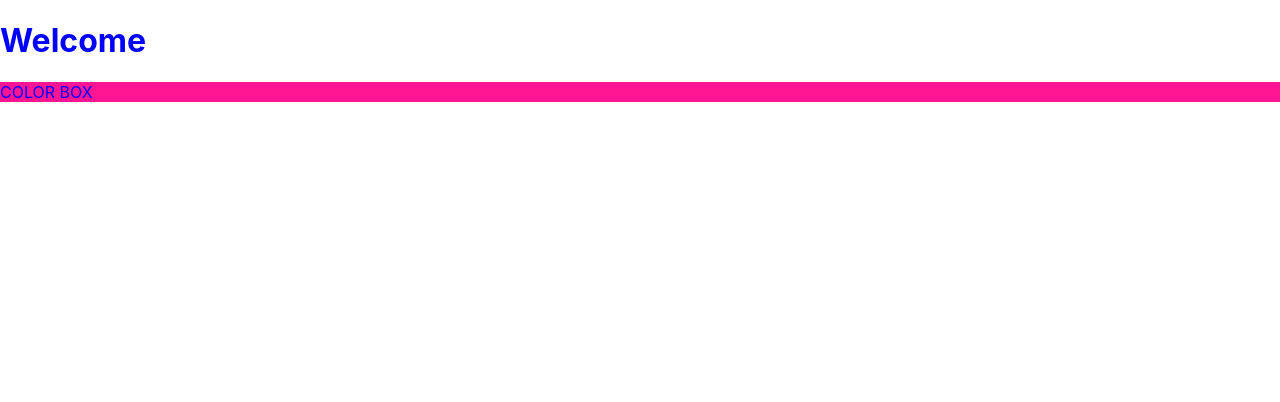
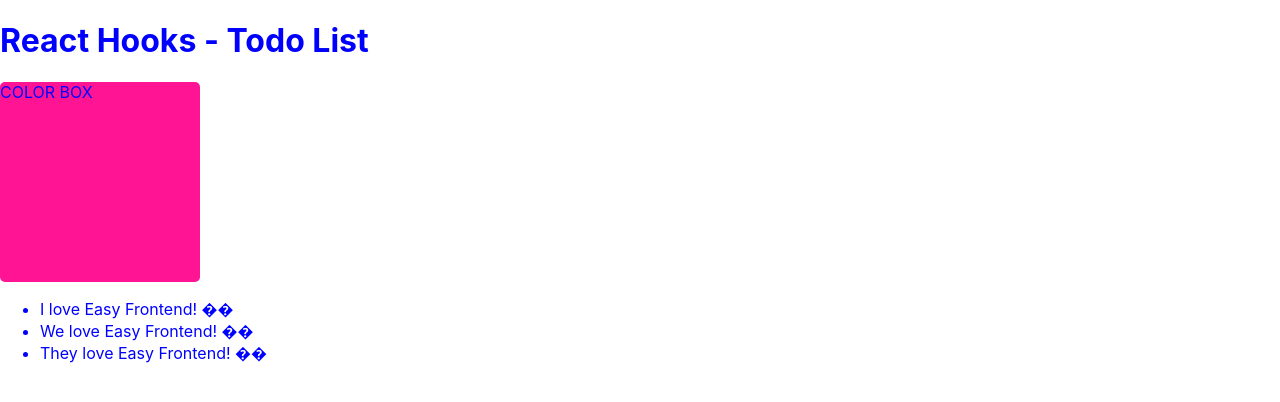
Before and after one commit to toantran46/react-hooks-basic, a React (Create React App) app: page / in a window 1280 px wide. Shown: the top 402 px of the page. Built offline with nearby package versions, Linux system fonts and the light colour scheme.

Commit message:
add todo-list

```diff
--- a/src/App.js
+++ b/src/App.js
@@ -1,13 +1,26 @@
+import { useState } from 'react';
 import './App.scss';
 import ColorBox from './components/ColorBox';
+import TodoList from './components/TodoList';
 
 function App() {
+  const [todoList, setTodoList] = useState([
+    { id: 1, title: 'I love Easy Frontend! �� ' },
+    { id: 2, title: 'We love Easy Frontend! �� ' },
+    { id: 3, title: 'They love Easy Frontend! �� ' },
+  ]);
+  function handleTodoClick(todo){
+    const newTodoList = [...todoList];
+    const index = newTodoList.findIndex( x => x.id == todo.id );
+    if(index < 0) return;
+    newTodoList.splice(index, 1);
+    setTodoList(newTodoList);
+  }
   return (
    <div className='app' >
-    <h1>Welcome</h1>
-
+    <h1>React Hooks - Todo List</h1>
     <ColorBox/>
-
+    <TodoList todos={todoList} onTodoClick={handleTodoClick} />
    </div>
   );
 }
--- a/src/components/ColorBox/ColorBox.scss
+++ b/src/components/ColorBox/ColorBox.scss
@@ -0,0 +1,10 @@
+.box-color{
+    $box-color: 200px;
+
+    display: inline-block;
+    width: $box-color;
+    height: $box-color;
+    border-radius: 5px;
+
+    transition: all .2s ease-in-out;
+}
--- a/src/components/ColorBox/index.jsx
+++ b/src/components/ColorBox/index.jsx
@@ -1,4 +1,5 @@
 import React, { useState } from 'react';
+import './ColorBox.scss'
 
 function getRandomColor (){
     const LIST_COLOR = ['deeppink', 'green', 'yellow', 'black', 'blue'];
@@ -8,9 +9,9 @@ function getRandomColor (){
 
 function ColorBox() {
     const [color,setColor] = useState(() =>{
-    const initColor = localStorage.getItem('box_color') || 'deeppink';
-    console.log(initColor);
-    return initColor;
+        const initColor = localStorage.getItem('box_color') || 'deeppink';
+       // console.log(initColor);
+        return initColor;
     });
     function handleGetColor(){
         const newColor = getRandomColor();
--- /dev/null
+++ b/src/components/TodoList/TodoList.scss
@@ -0,0 +1,3 @@
+.todo-list-li{
+    list-style: none;
+}
--- /dev/null
+++ b/src/components/TodoList/index.jsx
@@ -0,0 +1,36 @@
+import React from 'react';
+import PropTypes from 'prop-types';
+
+TodoList.propTypes = {
+    todos: PropTypes.array,
+    onTodoClick: PropTypes.func
+};
+
+TodoList.defaultProps ={
+    todos: [],
+    onTodoClick: null
+}
+
+function TodoList(props) {
+    const {todos, onTodoClick} = props;
+
+    function handleClick(todo) {
+    if(onTodoClick) {
+        onTodoClick(todo);
+    }
+}
+    return (
+        <ul className="todo-list">
+            {todos.map( todo => (
+                <li className='todo-list-li'
+                key={todo.id}
+                onClick = { () => handleClick(todo)}
+                >
+                    {todo.title}
+                </li>
+            ))}
+        </ul>
+    );
+}
+
+export default TodoList;
```
